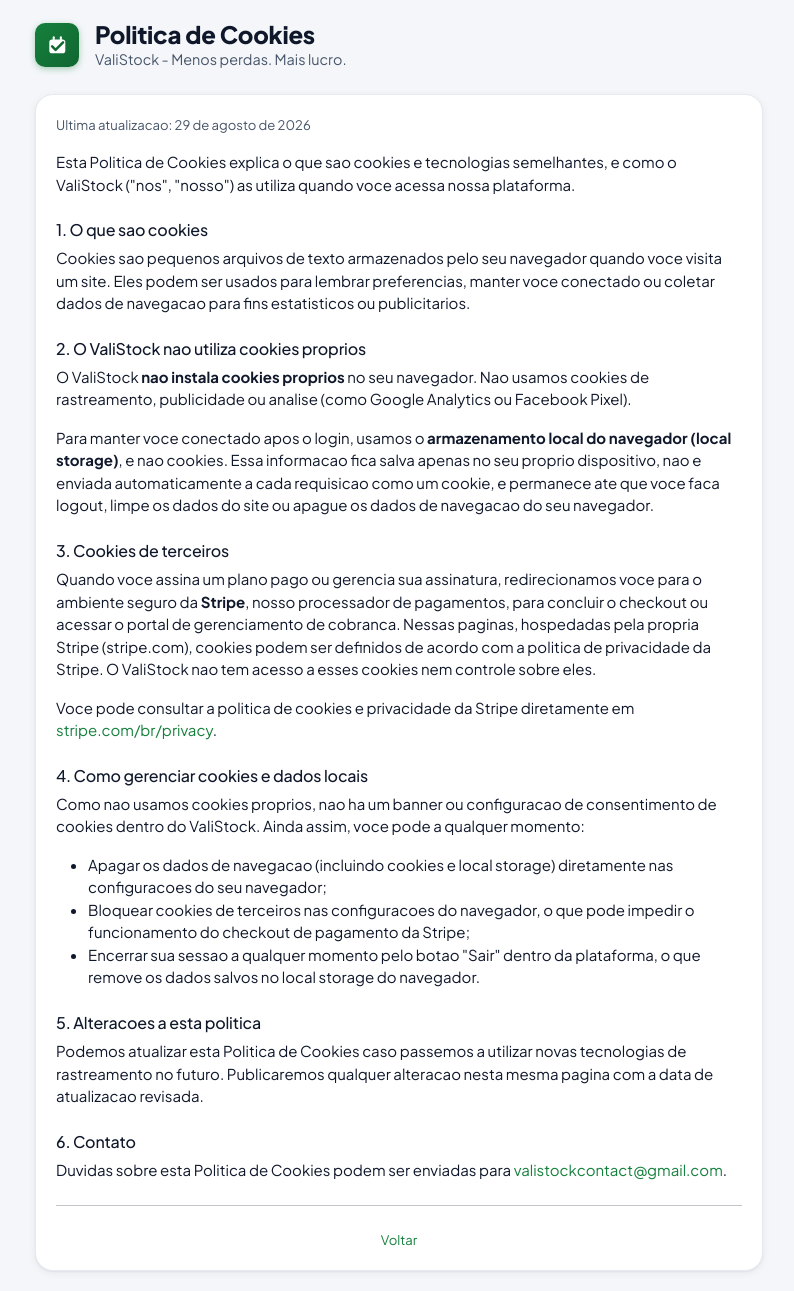
After one commit to Guttzsz/valistock, a Python web app: template frontend/templates/cookies.html in a window 1280 px wide. The commit adds this page. Shown: the whole page, without its empty margins (241-1035 px from the left). Run offline with Jinja, Linux system fonts and the light colour scheme; the template is opened without the code that fills it, so the values that code supplies are empty.

Commit message:
Add Cookie Policy page and link it from login/register

```diff
--- /dev/null
+++ b/frontend/templates/cookies.html
@@ -0,0 +1,66 @@
+<!DOCTYPE html>
+<html lang="pt-BR">
+<head>
+<meta charset="UTF-8">
+<meta name="viewport" content="width=device-width, initial-scale=1.0, maximum-scale=1">
+<title>Politica de Cookies - ValiStock</title>
+<link href="https://cdn.jsdelivr.net/npm/bootstrap@5.3.3/dist/css/bootstrap.min.css" rel="stylesheet">
+<link href="../static/css/style.css" rel="stylesheet">
+<script src="../static/js/theme.js"></script>
+</head>
+<body>
+<div class="vs-container" style="max-width:760px;">
+  <div class="vs-page-header">
+    <div class="d-flex align-items-center gap-3">
+      <div class="vs-brand-mark" style="width:44px;height:44px;font-size:1.05rem;"></div>
+      <div>
+        <h1 class="mb-0">Politica de Cookies</h1>
+        <p>ValiStock - Menos perdas. Mais lucro.</p>
+      </div>
+    </div>
+  </div>
+
+  <div class="vs-card">
+    <p class="vs-muted small">Ultima atualizacao: 29 de agosto de 2026</p>
+
+    <p>Esta Politica de Cookies explica o que sao cookies e tecnologias semelhantes, e como o ValiStock ("nos", "nosso") as utiliza quando voce acessa nossa plataforma.</p>
+
+    <h2 class="h6 mt-4">1. O que sao cookies</h2>
+    <p>Cookies sao pequenos arquivos de texto armazenados pelo seu navegador quando voce visita um site. Eles podem ser usados para lembrar preferencias, manter voce conectado ou coletar dados de navegacao para fins estatisticos ou publicitarios.</p>
+
+    <h2 class="h6 mt-4">2. O ValiStock nao utiliza cookies proprios</h2>
+    <p>O ValiStock <strong>nao instala cookies proprios</strong> no seu navegador. Nao usamos cookies de rastreamento, publicidade ou analise (como Google Analytics ou Facebook Pixel).</p>
+    <p>Para manter voce conectado apos o login, usamos o <strong>armazenamento local do navegador (local storage)</strong>, e nao cookies. Essa informacao fica salva apenas no seu proprio dispositivo, nao e enviada automaticamente a cada requisicao como um cookie, e permanece ate que voce faca logout, limpe os dados do site ou apague os dados de navegacao do seu navegador.</p>
+
+    <h2 class="h6 mt-4">3. Cookies de terceiros</h2>
+    <p>Quando voce assina um plano pago ou gerencia sua assinatura, redirecionamos voce para o ambiente seguro da <strong>Stripe</strong>, nosso processador de pagamentos, para concluir o checkout ou acessar o portal de gerenciamento de cobranca. Nessas paginas, hospedadas pela propria Stripe (stripe.com), cookies podem ser definidos de acordo com a politica de privacidade da Stripe. O ValiStock nao tem acesso a esses cookies nem controle sobre eles.</p>
+    <p>Voce pode consultar a politica de cookies e privacidade da Stripe diretamente em <a href="https://stripe.com/br/privacy" target="_blank" rel="noopener">stripe.com/br/privacy</a>.</p>
+
+    <h2 class="h6 mt-4">4. Como gerenciar cookies e dados locais</h2>
+    <p>Como nao usamos cookies proprios, nao ha um banner ou configuracao de consentimento de cookies dentro do ValiStock. Ainda assim, voce pode a qualquer momento:</p>
+    <ul>
+      <li>Apagar os dados de navegacao (incluindo cookies e local storage) diretamente nas configuracoes do seu navegador;</li>
+      <li>Bloquear cookies de terceiros nas configuracoes do navegador, o que pode impedir o funcionamento do checkout de pagamento da Stripe;</li>
+      <li>Encerrar sua sessao a qualquer momento pelo botao "Sair" dentro da plataforma, o que remove os dados salvos no local storage do navegador.</li>
+    </ul>
+
+    <h2 class="h6 mt-4">5. Alteracoes a esta politica</h2>
+    <p>Podemos atualizar esta Politica de Cookies caso passemos a utilizar novas tecnologias de rastreamento no futuro. Publicaremos qualquer alteracao nesta mesma pagina com a data de atualizacao revisada.</p>
+
+    <h2 class="h6 mt-4">6. Contato</h2>
+    <p>Duvidas sobre esta Politica de Cookies podem ser enviadas para <a href="mailto:valistockcontact@gmail.com">valistockcontact@gmail.com</a>.</p>
+
+    <hr class="my-4">
+    <p class="text-center small mb-0"><a href="login.html">Voltar</a></p>
+  </div>
+</div>
+
+<script src="https://cdn.jsdelivr.net/npm/bootstrap@5.3.3/dist/js/bootstrap.bundle.min.js"></script>
+<script src="../static/js/config.js"></script>
+<script src="../static/js/api.js"></script>
+<script src="../static/js/icons.js"></script>
+<script>
+  VsApplyBrandMarks();
+</script>
+</body>
+</html>
--- a/frontend/templates/login.html
+++ b/frontend/templates/login.html
@@ -35,6 +35,9 @@
 
     <p class="text-center small vs-muted mt-3 mb-0">
       Ainda nao tem conta? <a href="register.html">Cadastre seu estabelecimento</a>
+    </p>
+    <p class="text-center small vs-muted mt-2 mb-0">
+      <a href="cookies.html">Politica de Cookies</a>
     </p>
   </div>
 </div>
--- a/frontend/templates/register.html
+++ b/frontend/templates/register.html
@@ -50,6 +50,9 @@
     <p class="text-center small vs-muted mt-3 mb-0">
       Ja tem conta? <a href="login.html">Entrar</a>
     </p>
+    <p class="text-center small vs-muted mt-2 mb-0">
+      <a href="cookies.html">Politica de Cookies</a>
+    </p>
   </div>
 </div>
 
```
